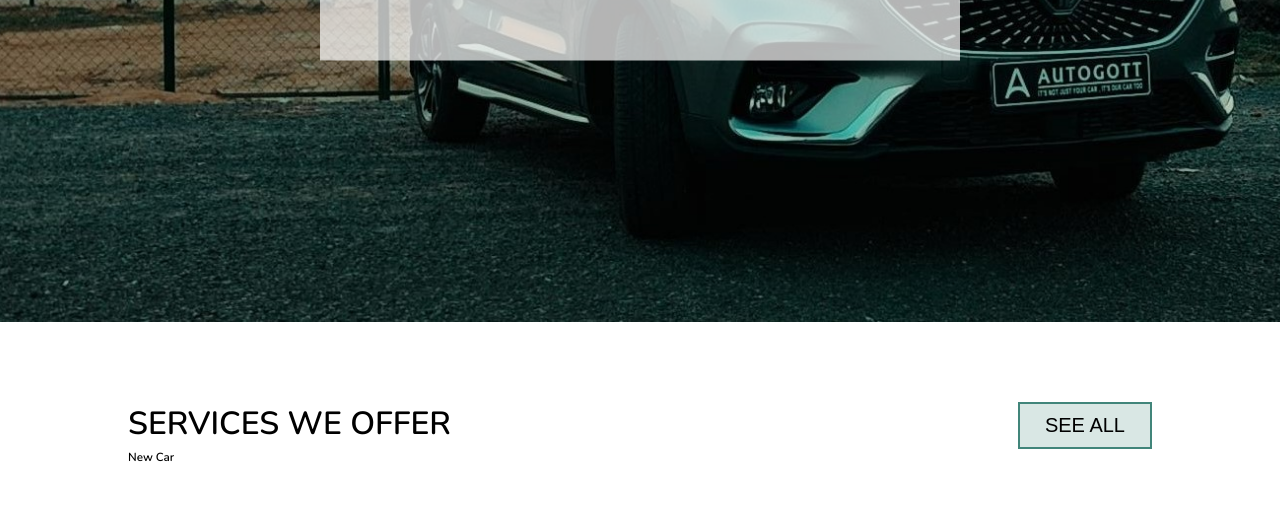
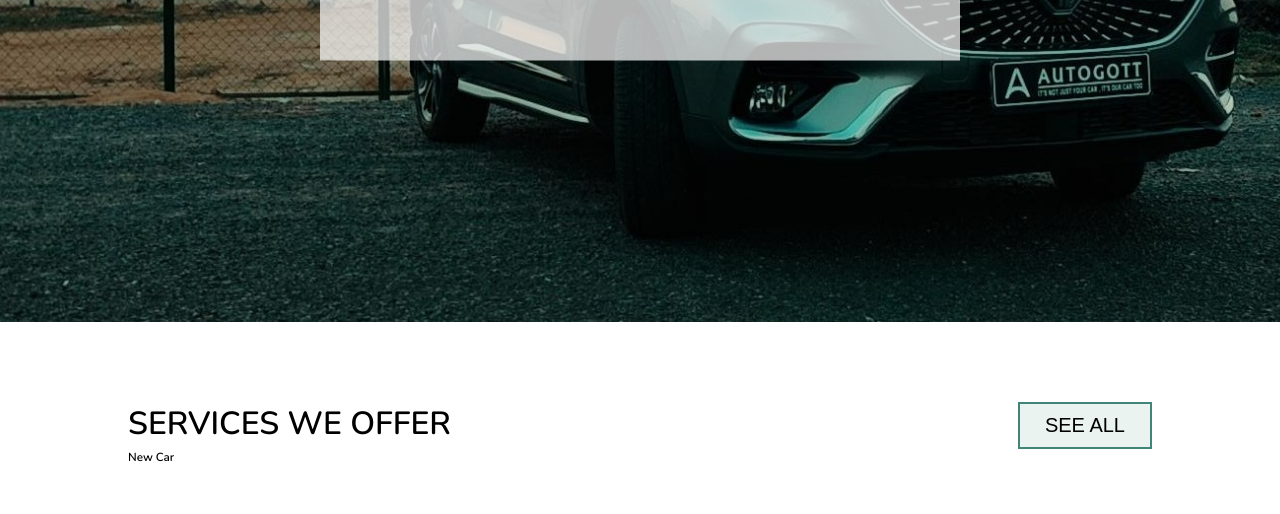
Before and after one commit to UtsavJ23/Autogott, a plain HTML site: page index.html in a window 1280 px wide. Shown: the part 438-952 px from the top of the page. Drawn offline with nearby package versions, Linux system fonts and the light colour scheme.

Commit message:
Added favicon

```diff
--- a/css/index.css
+++ b/css/index.css
@@ -90,7 +90,7 @@
     text-transform: uppercase;
     padding: 10px 25px;
     border: 2px solid var(--secondary);
-    background-color: rgb(65, 133, 122, 20%);
+    background-color: rgb(65, 133, 122, 10%);
 }
 .button:hover{
     color: var(--white);
--- a/index.html
+++ b/index.html
@@ -5,6 +5,7 @@
     <meta http-equiv="X-UA-Compatible" content="IE=edge">
     <meta name="viewport" content="width=device-width, initial-scale=1.0">
     <link rel="stylesheet" href="/css/index.css">
+    <link rel="shortcut icon" href="/images/logo-autogott.png" type="image/x-icon">
     <title>Autogott</title>
 </head>
 <body>
```
